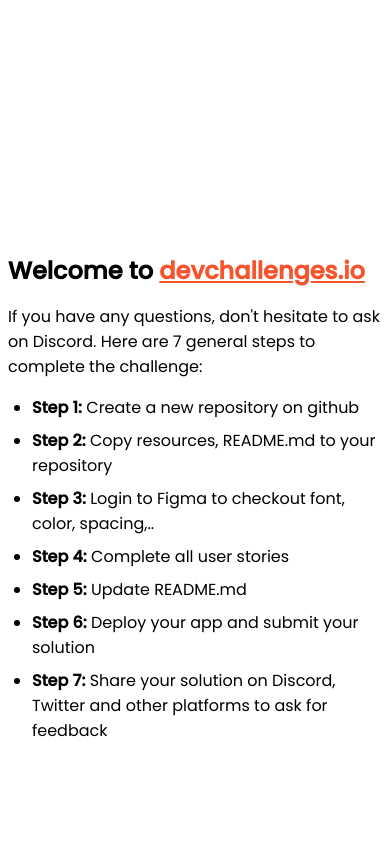
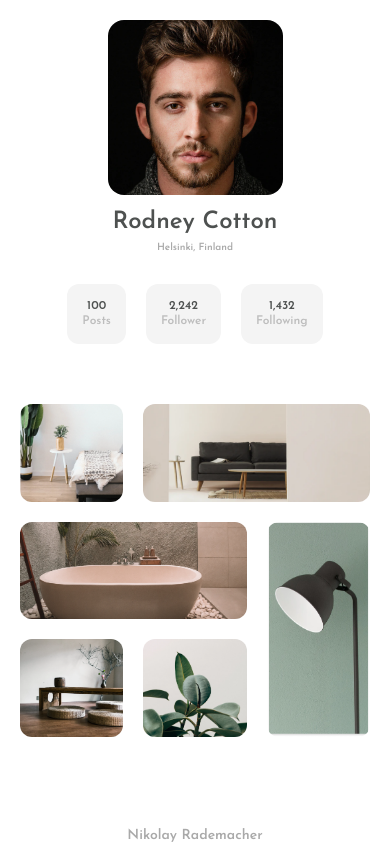
Before and after one commit to cxxiii/my-gallery, a plain HTML site: page index.html in a window 390 px wide. Drawn offline with Linux system fonts and the light colour scheme.

Commit message:
finalize mobile css

```diff
--- a/index.html
+++ b/index.html
@@ -1,95 +1,44 @@
 <!DOCTYPE html>
 <html lang="en">
   <head>
-    <meta charset="utf-8" />
-    <meta
-      name="viewport"
-      content="width=device-width, initial-scale=1,
-  maximum-scale=5"
-    />
-
-    <link rel="icon" href="devchallenges.png" />
-
-    <link
-      rel="shortcut icon"
-      type="image/x-icon"
-      href="https://devchallenges.io/"
-    />
-
-    <link
-      href="https://fonts.googleapis.com/css2?family=Poppins:wght@400;500&display=swap"
-      rel="stylesheet"
-    />
-
-    <title>Devchallenges</title>
-
-    <style>
-      body {
-        font-family: "Poppins", sans-serif;
-      }
-
-      ul {
-        padding-left: 24px;
-      }
-
-      li {
-        margin-bottom: 8px;
-      }
-
-      .welcome {
-        max-width: 800px;
-        margin: 0 auto;
-      }
-
-      .welcome-text {
-        margin-top: 30vh;
-        font-weight: 500;
-      }
-
-      .welcome-text p {
-        font-size: 1rem;
-        font-weight: 400;
-      }
-
-      .welcome-text h1 {
-        font-size: 1.5rem;
-      }
-
-      .welcome-text a {
-        color: #f7542e;
-      }
-    </style>
+    <meta charset="UTF-8" />
+    <meta name="viewport" content="width=device-width, initial-scale=1.0" />
+    <link rel="icon" href="img/devchallenges.png" />
+    <link rel="stylesheet" href="style.css" />
+    <title>My Gallery</title>
   </head>
   <body>
-    <div class="welcome">
-      <div class="welcome-text">
-        <h1>
-          Welcome to
-          <a href="https://devchallenges.io/" target="_blank"
-            >devchallenges.io</a
-          >
-        </h1>
+    <header>
+      <div class="about">
+        <img src="img/profilePhoto.png" alt="Profile photo" class="avatar" />
+        <h1 class="name">Rodney Cotton</h1>
+        <h2 class="location">Helsinki, Finland</h2>
+      </div>
+      <div class="stats">
+        <div class="stat">
+          <h3 class="stat-name">Posts</h3>
+          <div class="stat-figure">100</div>
+        </div>
+        <div class="stat">
+          <h3 class="stat-name">Follower</h3>
+          <div class="stat-figure">2,242</div>
+        </div>
+        <div class="stat">
+          <h3 class="stat-name">Following</h3>
+          <div class="stat-figure">1,432</div>
+        </div>
+      </div>
+    </header>
 
-        <p>
-          If you have any questions, don't hesitate to ask on Discord. Here are
-          7 general steps to complete the challenge:
-        </p>
-      </div>
+    <main class="gallery">
+      <img src="img/photo1.png" alt="" class="gallery-img" id="gallery-img-1" />
+      <img src="img/photo2.png" alt="" class="gallery-img" id="gallery-img-2" />
+      <img src="img/photo3.png" alt="" class="gallery-img" id="gallery-img-3" />
+      <img src="img/photo4.png" alt="" class="gallery-img" id="gallery-img-4" />
+      <img src="img/photo5.png" alt="" class="gallery-img" id="gallery-img-5" />
+      <img src="img/photo6.png" alt="" class="gallery-img" id="gallery-img-6" />
+    </main>
 
-      <ul>
-        <li><b>Step 1:</b> Create a new repository on github</li>
-        <li><b>Step 2:</b> Copy resources, README.md to your repository</li>
-        <li>
-          <b>Step 3:</b> Login to Figma to checkout font, color, spacing,..
-        </li>
-        <li><b>Step 4:</b> Complete all user stories</li>
-        <li><b>Step 5:</b> Update README.md</li>
-        <li><b>Step 6:</b> Deploy your app and submit your solution</li>
-        <li>
-          <b>Step 7:</b> Share your solution on Discord, Twitter and other
-          platforms to ask for feedback
-        </li>
-      </ul>
-    </div>
+    <footer class="credits">Nikolay Rademacher</footer>
   </body>
 </html>
--- /dev/null
+++ b/style.css
@@ -0,0 +1,214 @@
+@import url("https://fonts.googleapis.com/css2?family=Josefin+Sans:wght@600&display=swap");
+
+:root {
+  font-size: 62.5%;
+}
+
+*,
+*::before,
+*::after {
+  margin: 0;
+  padding: 0;
+  box-sizing: inherit;
+}
+
+html {
+  box-sizing: border-box;
+}
+
+body {
+  margin: 5vh 15vw;
+
+  font-family: "Josefin Sans", sans-serif;
+  font-weight: 600;
+}
+
+/* PROFILE HEADER */
+header {
+  display: flex;
+  flex-direction: column;
+  margin-bottom: 6rem;
+}
+
+.about {
+  text-align: center;
+
+  max-width: 13vw;
+
+  margin: 0 auto;
+  margin-bottom: 3rem;
+}
+
+.avatar {
+  max-width: 90%;
+
+  border-radius: 1.6rem;
+
+  margin-bottom: 1rem;
+}
+
+.name {
+  font-size: 2.4rem;
+  line-height: 2.9rem;
+
+  color: #4e5150;
+
+  margin-bottom: 0.5rem;
+}
+
+.location {
+  font-size: 1.4rem;
+  line-height: 1.7rem;
+
+  color: #a9a9a9;
+}
+
+.stats {
+  max-width: 20vw;
+  margin: 0 auto;
+
+  display: flex;
+  justify-content: space-between;
+}
+
+.stat {
+  display: flex;
+  flex-direction: column-reverse;
+  align-items: stretch;
+
+  text-align: center;
+  color: #4e5150;
+  background-color: #f4f4f4;
+
+  width: 100%;
+
+  border-radius: 1.2rem;
+
+  padding: 1.5rem;
+  margin-right: 2rem;
+}
+
+.stat:last-child {
+  margin-right: 0;
+}
+
+.stat-name {
+  font-size: 1.4rem;
+  line-height: 1.7rem;
+
+  color: #bdbdbd;
+}
+
+.stat-figure {
+  font-size: 1.8rem;
+  line-height: 2.2rem;
+}
+
+/* GALLERY GRID */
+.gallery {
+  max-width: 70vw;
+  margin: 0 auto;
+  margin-bottom: 9rem;
+
+  display: grid;
+  grid-template-columns: repeat(3, 1fr);
+  grid-template-rows: repeat(3, 25vw);
+  gap: 2rem;
+}
+
+.gallery-img {
+  width: 100%;
+  height: 100%;
+
+  object-fit: cover;
+  display: block;
+
+  border-radius: 1.2rem;
+}
+
+#gallery-img-1 {
+  grid-row: 1 / 2;
+  grid-column: 1 / 2;
+}
+
+#gallery-img-2 {
+  grid-row: 1 / 2;
+  grid-column: 2 / -1;
+}
+
+#gallery-img-3 {
+  grid-row: 2 / 3;
+  grid-column: 1 / 3;
+}
+
+#gallery-img-4 {
+  grid-row: 2 / -1;
+  grid-column: 3 / -1;
+}
+
+#gallery-img-5 {
+  grid-row: 3 / -1;
+  grid-column: 2 / 3;
+}
+
+#gallery-img-6 {
+  grid-row: 3 / -1;
+  grid-column: 1 / 2;
+}
+
+/* CREDITS */
+.credits {
+  text-align: center;
+  font-size: 1.4rem;
+  line-height: 1.7rem;
+
+  color: #a9a9a9;
+}
+
+/* SMARTPHONE OPTIMIZATIONS */
+@media (max-width: 37.5em) {
+  body {
+    margin: 2rem 2rem;
+    max-width: 100vw;
+  }
+
+  header {
+    max-width: 100%;
+  }
+
+  .about {
+    max-width: 100%;
+  }
+
+  .avatar {
+    max-width: 50%;
+  }
+
+  .name {
+    font-size: 2.4rem;
+    line-height: 2.9rem;
+  }
+
+  .location {
+    font-size: 1rem;
+    line-height: 1.2rem;
+  }
+
+  .stats {
+    max-width: 100%;
+  }
+
+  .stat-name {
+    font-size: 1.2rem;
+    line-height: 1.5rem;
+  }
+
+  .stat-figure {
+    font-size: 1.2rem;
+    line-height: 1.5rem;
+  }
+
+  .gallery {
+    max-width: 100%;
+  }
+}
```
Also changed, not shown: img/devchallenges.png (renamed from devchallenges.png), img/photo1.png (renamed from photo1.png), img/photo2.png (renamed from photo2.png), img/photo3.png (renamed from photo3.png), img/photo4.png (renamed from photo4.png), img/photo5.png (renamed from photo5.png), img/photo6.png (added), img/profilePhoto.png (added), 3 other files.
